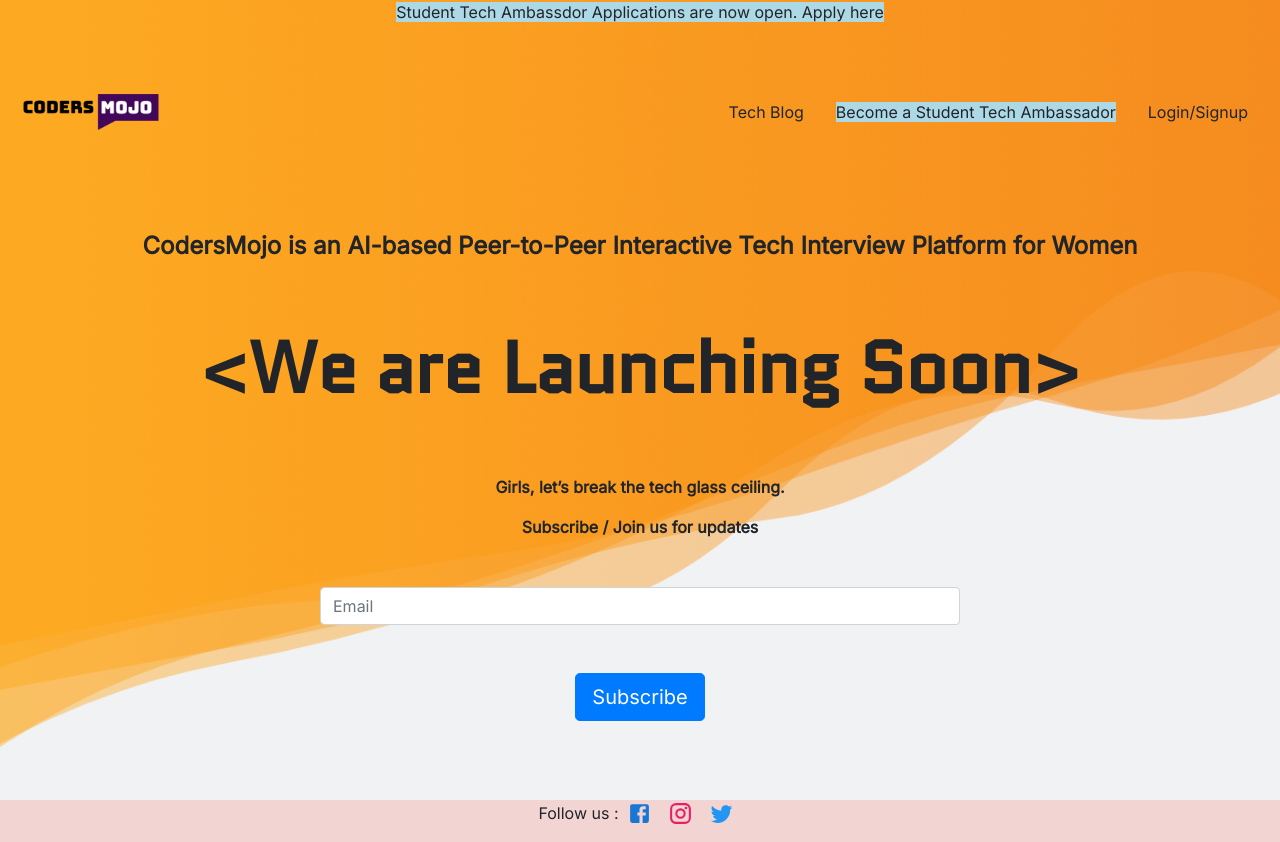
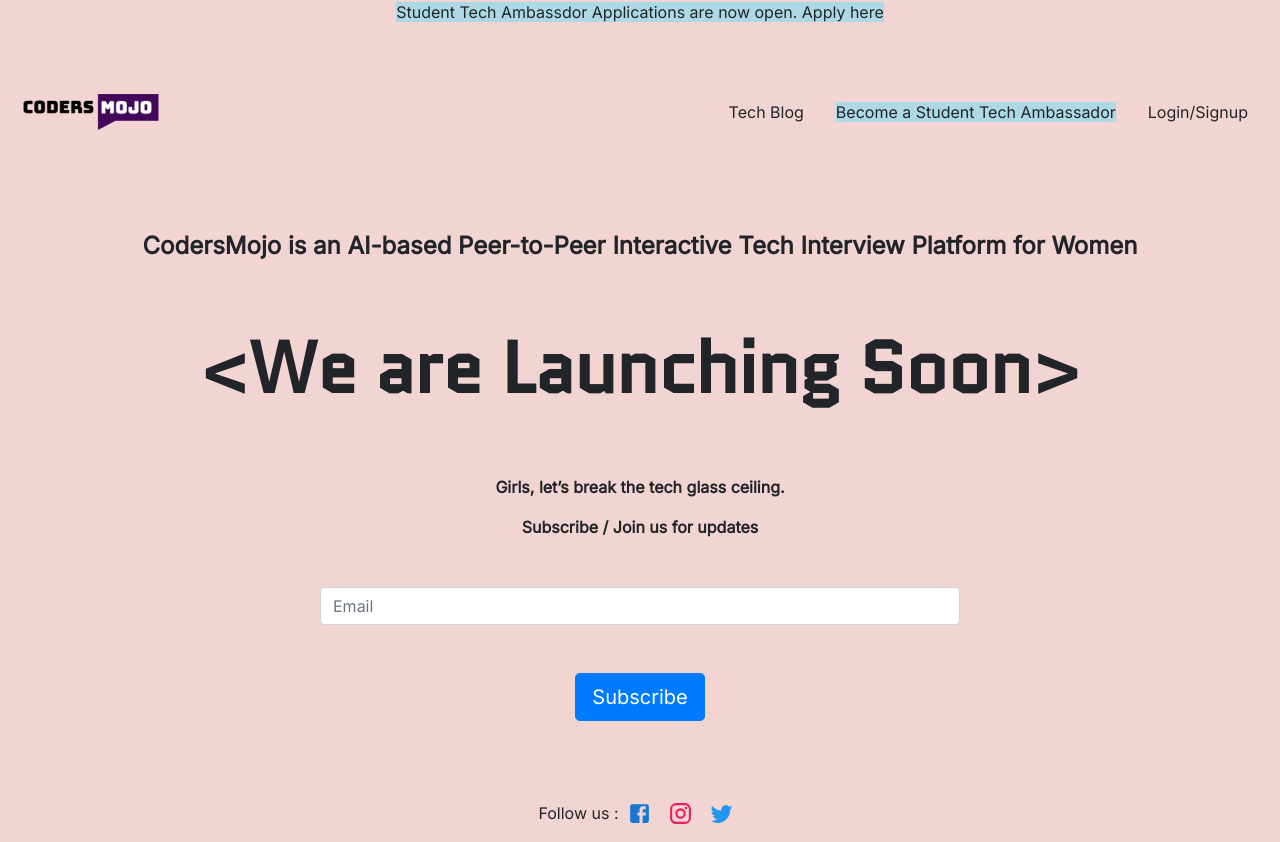
Before and after one commit to yeukfei02/codersMojoFrontend, a Next.js app: page / in a window 1280 px wide. Built offline with nearby package versions, Linux system fonts and the light colour scheme.

Commit message:
refactor: 💡 remove bg image

```diff
--- a/components/landingPage/LandingPage.tsx
+++ b/components/landingPage/LandingPage.tsx
@@ -90,7 +90,7 @@ function LandingPage(): JSX.Element {
   };
 
   return (
-    <div className="bg">
+    <div>
       <NextHead />
 
       <div className="text-center">
--- a/pages/styles.css
+++ b/pages/styles.css
@@ -7,14 +7,6 @@ body {
     background: #f2d5d3;
     height: 100%;
     font-family: 'Inter', sans-serif;
-}
-
-.bg {
-    background-image: url('/background-image.png');
-    background-position: center;
-    background-repeat: no-repeat;
-    background-size: cover;
-    height: 100vh;
 }
 
 .hover-item:hover {
```
Also changed, not shown: public/background-image.png (deleted).
